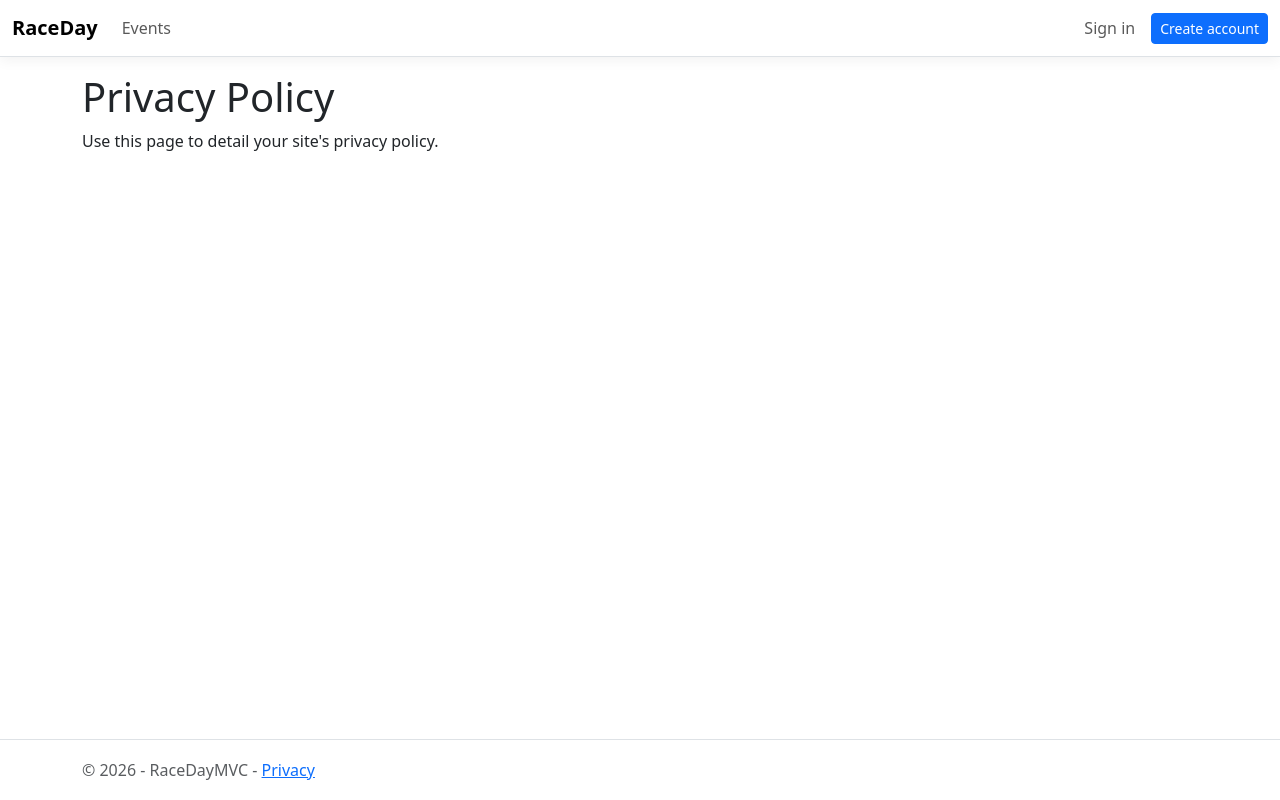
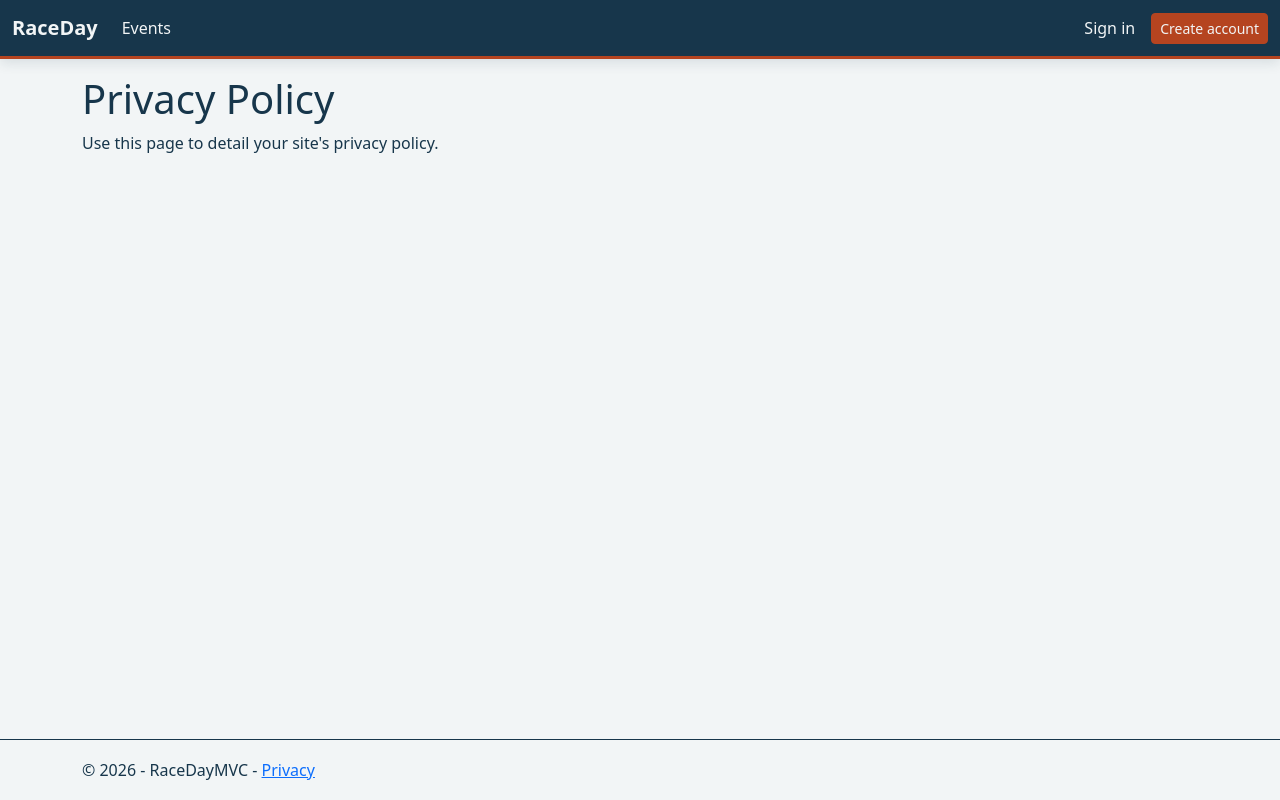
Before and after one commit to SDUorDIE/Prog2B-Raceday-POE, an ASP.NET Core app: page /Home/Privacy in a window 1280 px wide. Run offline with ASP.NET Core 8, Linux system fonts and the light colour scheme; style sheets or scripts are compiled from the project's sources.

Commit message:
changed UI applied 60-30-10 colour proportion scheme

```diff
--- a/Part3/RaceDayMVC/Views/Shared/_Layout.cshtml
+++ b/Part3/RaceDayMVC/Views/Shared/_Layout.cshtml
@@ -11,7 +11,7 @@
 </head>
 <body>
     <header>
-        <nav class="navbar navbar-expand-sm navbar-toggleable-sm navbar-light bg-white border-bottom box-shadow mb-3">
+        <nav class="navbar navbar-expand-sm navbar-toggleable-sm raceday-nav box-shadow mb-3">
             <div class="container-fluid">
                 <a class="navbar-brand fw-bold" asp-area="" asp-controller="Home" asp-action="Index">RaceDay</a>
                 <button class="navbar-toggler" type="button" data-bs-toggle="collapse" data-bs-target=".navbar-collapse" aria-controls="navbarSupportedContent"
@@ -41,7 +41,7 @@
                             <li class="nav-item"><span class="navbar-text me-sm-3">@Context.Session.GetString("RaceDay.Name") <span class="badge text-bg-secondary">@role</span></span></li>
                             <li class="nav-item">
                                 <form asp-controller="Auth" asp-action="Logout" method="post">
-                                    <button class="btn btn-outline-dark btn-sm" type="submit">Sign out</button>
+                                    <button class="btn btn-outline-light btn-sm" type="submit">Sign out</button>
                                 </form>
                             </li>
                         }
--- a/Part3/RaceDayMVC/Views/Shared/_Layout.cshtml.css
+++ b/Part3/RaceDayMVC/Views/Shared/_Layout.cshtml.css
@@ -8,30 +8,18 @@ a.navbar-brand {
 }
 
 a {
-  color: #0077cc;
+  color: var(--raceday-primary);
 }
 
-.btn-primary {
-  color: #fff;
-  background-color: #1b6ec2;
-  border-color: #1861ac;
-}
-
-.nav-pills .nav-link.active, .nav-pills .show > .nav-link {
-  color: #fff;
-  background-color: #1b6ec2;
-  border-color: #1861ac;
-}
-
-.border-top {
-  border-top: 1px solid #e5e5e5;
-}
-.border-bottom {
-  border-bottom: 1px solid #e5e5e5;
+.nav-pills .nav-link.active,
+.nav-pills .show > .nav-link {
+  color: var(--raceday-base);
+  background-color: var(--raceday-primary);
+  border-color: var(--raceday-primary);
 }
 
 .box-shadow {
-  box-shadow: 0 .25rem .75rem rgba(0, 0, 0, .05);
+  box-shadow: 0 .25rem .75rem rgba(23, 54, 75, .12);
 }
 
 button.accept-policy {
--- a/Part3/RaceDayMVC/wwwroot/css/site.css
+++ b/Part3/RaceDayMVC/wwwroot/css/site.css
@@ -1,3 +1,23 @@
+:root {
+  --raceday-base: #f2f5f6;
+  --raceday-primary: #17364b;
+  --raceday-accent: #b54420;
+  --bs-body-bg: var(--raceday-base);
+  --bs-body-color: var(--raceday-primary);
+  --bs-primary: var(--raceday-accent);
+  --bs-primary-rgb: 181, 68, 32;
+  --bs-link-color: var(--raceday-primary);
+  --bs-link-hover-color: var(--raceday-accent);
+  --bs-secondary-color: var(--raceday-primary);
+  --bs-border-color: var(--raceday-primary);
+  --bs-success: var(--raceday-primary);
+  --bs-success-rgb: 23, 54, 75;
+  --bs-warning: var(--raceday-accent);
+  --bs-warning-rgb: 181, 68, 32;
+  --bs-danger: var(--raceday-accent);
+  --bs-danger-rgb: 181, 68, 32;
+}
+
 html {
   font-size: 14px;
 }
@@ -8,10 +28,6 @@ html {
   }
 }
 
-.btn:focus, .btn:active:focus, .btn-link.nav-link:focus, .form-control:focus, .form-check-input:focus {
-  box-shadow: 0 0 0 0.1rem white, 0 0 0 0.25rem #258cfb;
-}
-
 html {
   position: relative;
   min-height: 100%;
@@ -19,6 +35,136 @@ html {
 
 body {
   margin-bottom: 60px;
+  background: var(--raceday-base);
+  color: var(--raceday-primary);
+}
+
+.raceday-nav {
+  background: var(--raceday-primary);
+  border-bottom: 3px solid var(--raceday-accent) !important;
+}
+
+.raceday-nav .navbar-brand,
+.raceday-nav .nav-link,
+.raceday-nav .navbar-text {
+  color: var(--raceday-base);
+}
+
+.raceday-nav .nav-link:hover,
+.raceday-nav .nav-link:focus,
+.raceday-nav .navbar-brand:hover {
+  color: var(--raceday-base);
+}
+
+.raceday-nav .nav-link:hover {
+  text-decoration: underline;
+  text-decoration-color: var(--raceday-accent);
+  text-decoration-thickness: 2px;
+  text-underline-offset: 0.35rem;
+}
+
+.raceday-nav .navbar-toggler {
+  border-color: var(--raceday-base);
+}
+
+.raceday-nav .navbar-toggler-icon {
+  filter: invert(1);
+}
+
+.btn-primary {
+  --bs-btn-color: var(--raceday-base);
+  --bs-btn-bg: var(--raceday-accent);
+  --bs-btn-border-color: var(--raceday-accent);
+  --bs-btn-hover-color: var(--raceday-base);
+  --bs-btn-hover-bg: var(--raceday-accent);
+  --bs-btn-hover-border-color: var(--raceday-accent);
+  --bs-btn-active-color: var(--raceday-base);
+  --bs-btn-active-bg: var(--raceday-accent);
+  --bs-btn-active-border-color: var(--raceday-accent);
+}
+
+.btn-outline-primary {
+  --bs-btn-color: var(--raceday-primary);
+  --bs-btn-border-color: var(--raceday-primary);
+  --bs-btn-hover-color: var(--raceday-base);
+  --bs-btn-hover-bg: var(--raceday-primary);
+  --bs-btn-hover-border-color: var(--raceday-primary);
+}
+
+.btn-outline-danger {
+  --bs-btn-color: var(--raceday-primary);
+  --bs-btn-border-color: var(--raceday-primary);
+  --bs-btn-hover-color: var(--raceday-base);
+  --bs-btn-hover-bg: var(--raceday-primary);
+  --bs-btn-hover-border-color: var(--raceday-primary);
+}
+
+.text-danger,
+.text-warning {
+  color: var(--raceday-accent) !important;
+}
+
+.text-success {
+  color: var(--raceday-primary) !important;
+}
+
+.btn:focus,
+.btn:active:focus,
+.btn-link.nav-link:focus,
+.form-control:focus,
+.form-check-input:focus {
+  box-shadow: 0 0 0 0.1rem var(--raceday-base), 0 0 0 0.25rem var(--raceday-accent);
+}
+
+.card,
+.list-group,
+.table,
+.bg-white,
+.bg-light,
+.card-header,
+.card-footer {
+  --bs-card-bg: var(--raceday-base);
+  background-color: var(--raceday-base) !important;
+}
+
+.border,
+.border-top,
+.border-bottom,
+.table,
+.form-control,
+.form-select {
+  border-color: var(--raceday-primary) !important;
+}
+
+.text-muted,
+.text-secondary,
+.text-primary-emphasis,
+.text-bg-light,
+.text-bg-secondary,
+.text-bg-success,
+.text-bg-warning,
+.text-bg-danger,
+.text-bg-primary-subtle {
+  color: var(--raceday-primary) !important;
+}
+
+.text-bg-primary,
+.text-bg-secondary,
+.text-bg-success,
+.text-bg-warning,
+.text-bg-danger,
+.text-bg-light,
+.text-bg-primary-subtle {
+  background-color: var(--raceday-base) !important;
+}
+
+.alert-success,
+.alert-warning,
+.alert-danger,
+.alert-info {
+  color: var(--raceday-primary);
+  background-color: var(--raceday-base);
+  border-color: var(--raceday-primary);
 }
 
 .event-card {
@@ -27,7 +173,7 @@ body {
 
 .event-card:hover {
   transform: translateY(-3px);
-  box-shadow: 0 1rem 2rem rgba(24, 39, 75, 0.12) !important;
+  box-shadow: 0 1rem 2rem rgba(23, 54, 75, 0.12) !important;
 }
 
 .event-card-banner {
@@ -54,8 +200,8 @@ body {
   object-fit: cover;
   display: grid;
   place-items: center;
-  background: #e8f2ff;
-  color: #0d6efd;
+  background: var(--raceday-base);
+  color: var(--raceday-accent);
   font-size: 2rem;
   font-weight: 700;
 }
@@ -63,7 +209,7 @@ body {
 .event-card-accent,
 .event-hero-accent {
   height: 8px;
-  background: linear-gradient(90deg, #0d6efd, #20c997);
+  background: linear-gradient(90deg, var(--raceday-primary), var(--raceday-accent));
 }
 
 .form-floating > .form-control-plaintext::placeholder, .form-floating > .form-control::placeholder {
```
Also changed, not shown: README.md.
